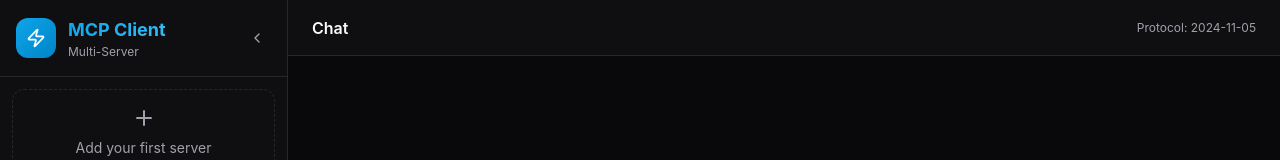
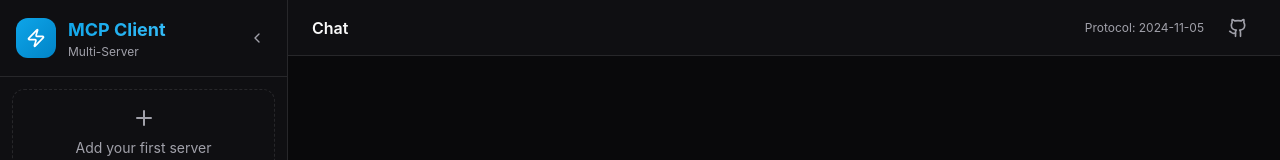
Before and after one commit to hemanth/mcp-web-client, a Next.js app: page / in a window 1280 px wide. Shown: the top 160 px of the page. Built offline with nearby package versions, Linux system fonts and the light colour scheme.

Commit message:
feat(ui): add GitHub link to header

```diff
--- a/src/app/page.tsx
+++ b/src/app/page.tsx
@@ -20,6 +20,7 @@ import {
   Loader2,
   Menu,
   X,
+  Github,
 } from 'lucide-react';
 
 // Dynamic imports for code splitting - panels are lazy loaded
@@ -267,12 +268,23 @@ export default function Home() {
           </div>
           <span className="font-semibold">MCP Client</span>
         </div>
+        <div className="flex items-center gap-1">
+          <a
+            href="https://github.com/hemanth/mcp-web-client"
+            target="_blank"
+            rel="noopener noreferrer"
+            className="p-2 hover:bg-[var(--background-tertiary)] rounded-lg text-[var(--foreground-muted)]"
+            title="View on GitHub"
+          >
+            <Github className="w-5 h-5" />
+          </a>
           <button
             onClick={() => setMobileMenuOpen(true)}
             className="p-2 hover:bg-[var(--background-tertiary)] rounded-lg"
           >
             <Menu className="w-5 h-5" />
           </button>
+        </div>
       </header>
 
       {/* Mobile Drawer Overlay */}
@@ -417,6 +429,15 @@ export default function Home() {
             <span className="text-xs text-[var(--foreground-muted)]">
               Protocol: 2024-11-05
             </span>
+            <a
+              href="https://github.com/hemanth/mcp-web-client"
+              target="_blank"
+              rel="noopener noreferrer"
+              className="p-2 rounded-lg text-[var(--foreground-muted)] hover:text-[var(--foreground)] hover:bg-[var(--background-tertiary)] transition-colors"
+              title="View on GitHub"
+            >
+              <Github className="w-5 h-5" />
+            </a>
           </div>
         </header>
 
```
Lines whose indentation alone changed are shown as unchanged.
